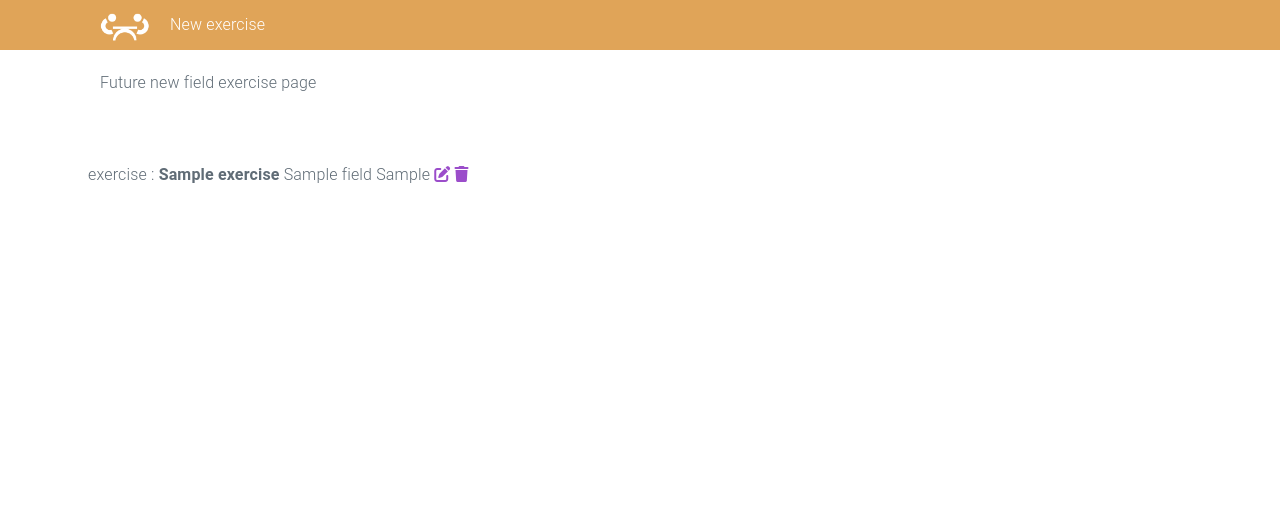
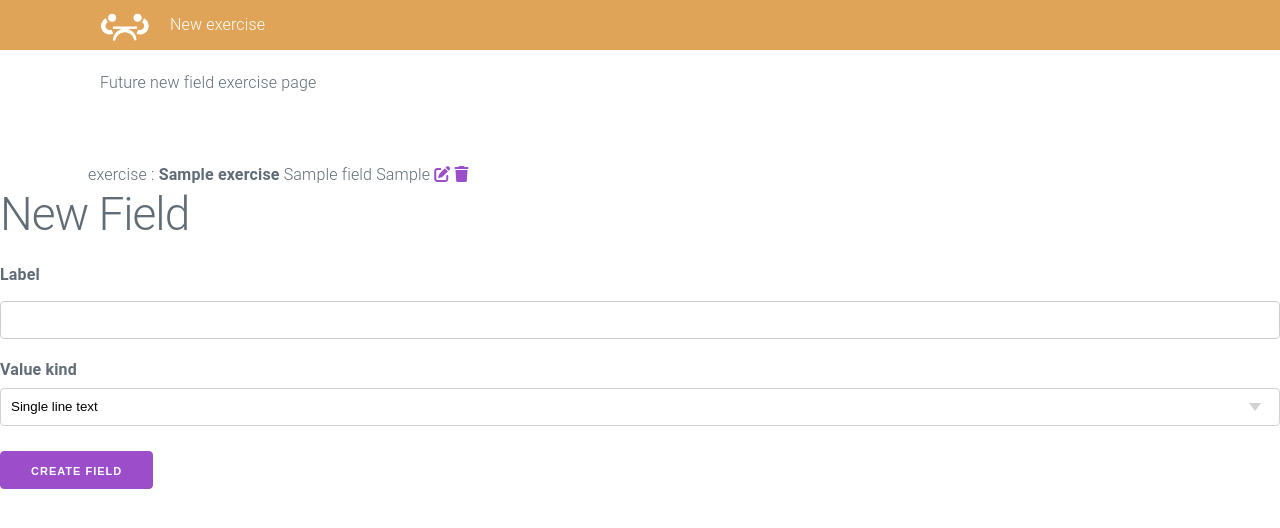
Before and after one commit to CPNV-ES/MAW11_Mugiwaras_Looper, a PHP site: page /exercises/0/fields in a window 1280 px wide. Shown: the top 528 px of the page. Run offline with PHP 8.4, Linux system fonts and the light colour scheme; tables that the repository leaves empty or names only in its code hold one stand-in row (values such as "Sample post").

Commit message:
feat : add new field to the exercise

```diff
--- a/src/views/newFields.php
+++ b/src/views/newFields.php
@@ -15,3 +15,24 @@
                         </td>
                     </tr>
                 <?php endforeach; ?>
+        <section class="column">
+            <h1>New Field</h1>
+            <form action="/exercises/<?= $data['exercise']['id_exercise'] ?>/fields" accept-charset="UTF-8" method="post"><input name="utf8" type="hidden" value="✓"><input type="hidden" name="authenticity_token" value="WXvuF6WS+XWi18dQXkfL/GlaDGgWaE4YdsOF+s5KyAIy8hkoeNcCe/v8rwWvz3jGf2DXJYwJuS765IRkGe96Pw==">
+
+                <div class="field">
+                    <label for="field_label">Label</label>
+                    <input type="text" name="field[label]" id="field_label">
+                </div>
+
+                <div class="field">
+                    <label for="field_value_kind">Value kind</label>
+                    <select name="field[value_kind]" id="field_value_kind"><option selected="selected" value="single_line">Single line text</option>
+                        <option value="single_line_list">List of single lines</option>
+                        <option value="multi_line">Multi-line text</option></select>
+                </div>
+
+                <div class="actions">
+                    <input type="submit" name="commit" value="Create Field" data-disable-with="Create Field">
+                </div>
+            </form>
+        </section>
```
